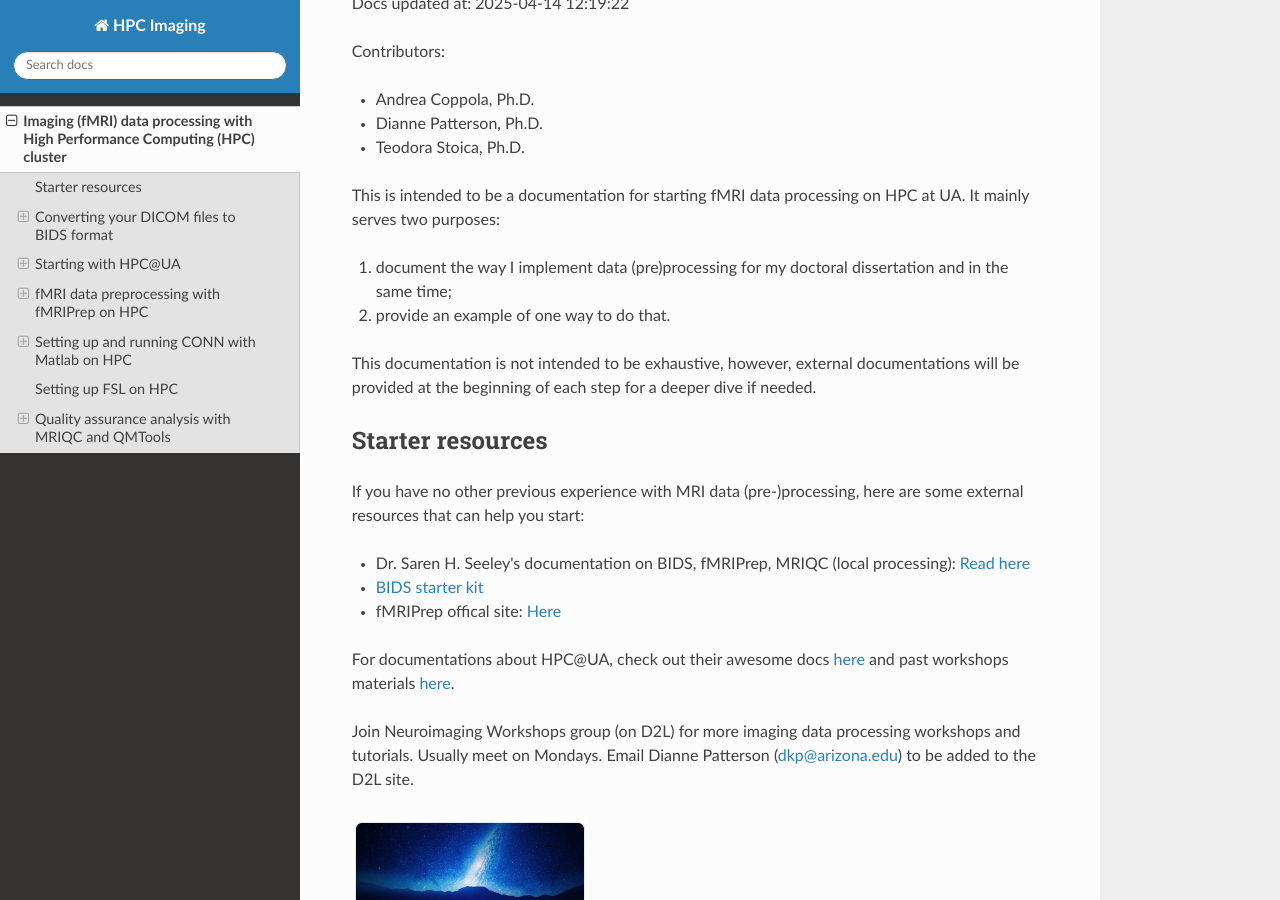
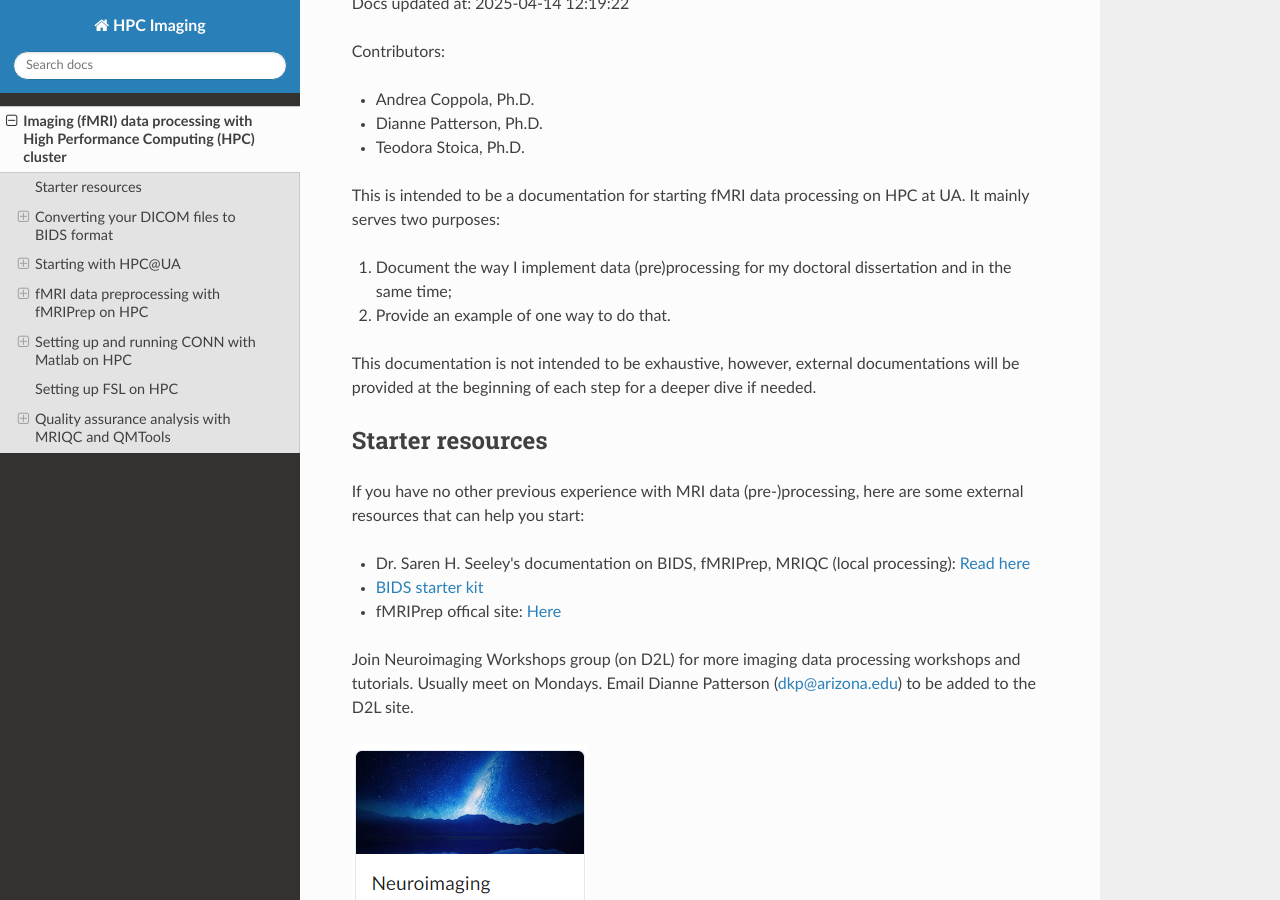
Before and after one commit to Diheng/HPC_imaging, an MkDocs documentation site: the page built from docs/index.md, in a window 1280 px wide and 900 px high, scrolled down 349 px. Built offline with MkDocs 1.6.1, drawn with Linux system fonts in a browser that asks for light colours; nearby versions of some CDN libraries; some of the changed text lies outside the part shown.

```diff
--- a/docs/index.md
+++ b/docs/index.md
@@ -17,10 +17,10 @@ Contributors:
 This is intended to be a documentation for starting fMRI data processing on HPC
 at UA. It mainly serves two purposes:
 
-1. document the way I implement data (pre)processing for my doctoral
+1. Document the way I implement data (pre)processing for my doctoral
    dissertation and in the same time;
 
-2. provide an example of one way to do that.
+2. Provide an example of one way to do that.
 
 This documentation is not intended to be  exhaustive, however, external
 documentations will be provided at the beginning  of each step for a deeper dive
@@ -36,8 +36,6 @@ some external resources that can help you start:
 - [BIDS starter kit](https://bids-standard.github.io/bids-starter-kit/)
 - fMRIPrep offical site: [Here](https://fmriprep.org/en/stable/)
 
-For documentations about HPC@UA, check out their awesome docs [here](https://hpcdocs.hpc.arizona.edu/)
-and past workshops materials [here](https://hpcdocs.hpc.arizona.edu/events/workshop_materials/).
 
 Join Neuroimaging Workshops group (on D2L) for more imaging data processing
 workshops and tutorials. Usually meet on Mondays. Email Dianne Patterson
```
Also changed, not shown: other parts of docs/index.md (+5 -1 lines).
